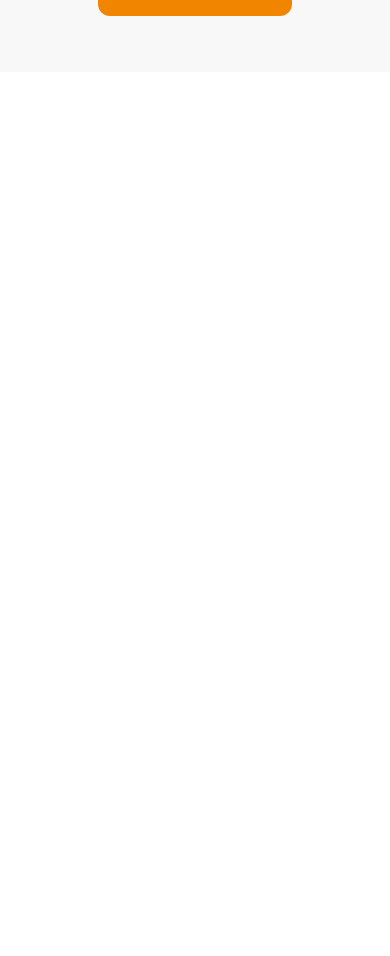
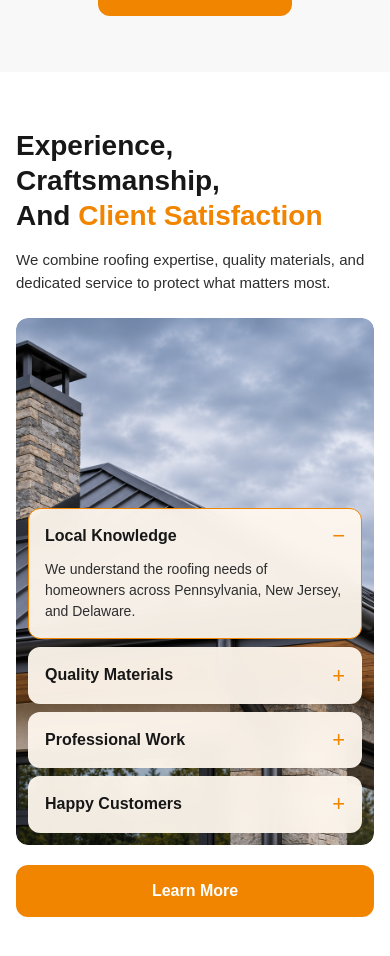
Before and after one commit to AndreyKharebov/veldridge-roofing, a React (Vite) app: page / in a window 390 px wide. Shown: the part 3720-4676 px from the top of the page. Before the commit the page ends 3792 px from the top, so only its background shows below. Built offline with nearby package versions, Linux system fonts and the light colour scheme.

Commit message:
Why choose us block

```diff
--- /dev/null
+++ b/src/components/WhyChooseUs/WhyChooseUs.jsx
@@ -0,0 +1,133 @@
+import { Link } from 'react-router';
+import { useState } from 'react';
+
+import whyChooseUsImage from '../../assets/why-choose-us.webp';
+import whyChooseUsFullImage from '../../assets/why-choose-us-full.webp';
+
+import './WhyChooseUs.sass';
+
+const benefits = [
+  {
+    id: 'local',
+    title: 'Local Knowledge',
+    description:
+      'We understand the roofing needs of homeowners across Pennsylvania, New Jersey, and Delaware.',
+  },
+  {
+    id: 'materials',
+    title: 'Quality Materials',
+    description:
+      'We prioritize durable roofing materials designed for lasting protection.',
+  },
+  {
+    id: 'professional',
+    title: 'Professional Work',
+    description:
+      'Our team approaches every roofing project with care and attention to detail.',
+  },
+  {
+    id: 'customers',
+    title: 'Happy Customers',
+    description: 'Customer satisfaction is at the heart of everything we do.',
+  },
+];
+
+const WhyChooseUs = () => {
+  const [activeBenefit, setActiveBenefit] = useState('local');
+
+  const toggleBenefit = (id) => {
+    setActiveBenefit((current) => (current === id ? null : id));
+  };
+
+  return (
+    <section className='why-choose-us'>
+      <div className='container'>
+        <div className='why-choose-us__header'>
+          <h2 className='why-choose-us__title'>
+            Experience, Craftsmanship,
+            <br />
+            And <span>Client Satisfaction</span>
+          </h2>
+
+          <p className='why-choose-us__description'>
+            We combine roofing expertise, quality materials, and dedicated
+            service to protect what matters most.
+          </p>
+        </div>
+
+        <div className='why-choose-us__inner'>
+          <div className='why-choose-us__visual'>
+            <picture>
+              <source
+                media='(max-width: 700px)'
+                srcSet={whyChooseUsFullImage}
+              />
+
+              <img
+                className='why-choose-us__image'
+                src={whyChooseUsImage}
+                alt='Residential roof with high-quality shingles'
+                loading='lazy'
+              />
+            </picture>
+          </div>
+
+          <div className='why-choose-us__content'>
+            <div className='why-choose-us__benefits'>
+              {benefits.map((benefit) => {
+                const isOpen = activeBenefit === benefit.id;
+
+                return (
+                  <article
+                    className={`why-choose-us__benefit${
+                      isOpen ? ' why-choose-us__benefit--open' : ''
+                    }`}
+                    key={benefit.id}
+                    role='button'
+                    tabIndex={0}
+                    aria-expanded={isOpen}
+                    aria-controls={`benefit-${benefit.id}`}
+                    onClick={() => toggleBenefit(benefit.id)}
+                    onKeyDown={(event) => {
+                      if (event.key === 'Enter' || event.key === ' ') {
+                        event.preventDefault();
+                        toggleBenefit(benefit.id);
+                      }
+                    }}
+                  >
+                    <h3 className='why-choose-us__benefit-title'>
+                      <span className='why-choose-us__benefit-heading'>
+                        {benefit.title}
+                      </span>
+
+                      <span className='why-choose-us__benefit-toggle'>
+                        <span>{benefit.title}</span>
+
+                        <span className='why-choose-us__benefit-symbol'>
+                          {isOpen ? '−' : '+'}
+                        </span>
+                      </span>
+                    </h3>
+
+                    <p
+                      className='why-choose-us__benefit-description'
+                      id={`benefit-${benefit.id}`}
+                    >
+                      {benefit.description}
+                    </p>
+                  </article>
+                );
+              })}
+            </div>
+
+            <Link className='why-choose-us__button' to='/about'>
+              Learn More
+            </Link>
+          </div>
+        </div>
+      </div>
+    </section>
+  );
+};
+
+export default WhyChooseUs;
--- /dev/null
+++ b/src/components/WhyChooseUs/WhyChooseUs.sass
@@ -0,0 +1,214 @@
+@use '../../styles/abstracts/variables' as vars
+
+.why-choose-us
+  padding: 100px 0
+
+  &__header
+    max-width: 650px
+    margin-inline: auto
+    text-align: center
+
+  &__inner
+    display: flex
+    align-items: center
+    gap: 60px
+    margin-top: 56px
+
+  &__visual
+    position: relative
+    flex: 1
+    min-width: 0
+    aspect-ratio: 519 / 563
+
+  &__image
+    display: block
+    width: 100%
+    height: 100%
+    object-fit: cover
+    border-radius: 12px
+
+  &__content
+    flex: 1
+    min-width: 0
+
+  &__title
+    color: vars.$color-text
+    font-size: clamp(32px, 3vw, 44px)
+    font-weight: vars.$font-semibold
+    line-height: 1.25
+
+    span
+      color: vars.$color-primary
+
+  &__description
+    margin-top: 16px
+    color: vars.$color-text-secondary
+    font-size: 16px
+    line-height: 1.5
+
+  &__benefits
+    display: flex
+    flex-direction: column
+    gap: 16px
+
+  &__benefit
+    padding: 24px
+    border-radius: 12px
+    background-color: vars.$color-background-warm
+
+  &__benefit-title
+    margin: 0
+    color: vars.$color-text
+    font-size: 20px
+    font-weight: vars.$font-semibold
+    line-height: 1.35
+
+  &__benefit-description
+    margin-top: 8px
+    color: vars.$color-text-secondary
+    font-size: 15px
+    line-height: 1.5
+
+  &__button
+    display: inline-flex
+    align-items: center
+    justify-content: center
+    min-height: 52px
+    margin-top: 32px
+    padding: 12px 32px
+    border-radius: 12px
+    background-color: vars.$color-primary
+    color: vars.$color-white
+    font-size: 16px
+    font-weight: vars.$font-bold
+    line-height: 1.5
+    text-decoration: none
+    transition: background-color 0.2s ease
+
+    &:hover
+      background-color: #d97700
+
+    &:focus-visible
+      outline: 2px solid vars.$color-text
+      outline-offset: 4px
+
+  &__benefit-toggle
+    display: none
+
+@media (max-width: 700px)
+  .why-choose-us
+    padding: 56px 0
+
+    &__header
+      text-align: left
+
+    &__title
+      font-size: clamp(28px, 7vw, 34px)
+
+    &__description
+      margin-top: 16px
+      font-size: 15px
+      line-height: 1.5
+
+    &__inner
+      display: grid
+      grid-template-columns: minmax(0, 1fr)
+      gap: 20px
+      margin-top: 24px
+
+    &__content
+      display: contents
+
+    &__visual
+      grid-column: 1
+      grid-row: 1
+      width: 100%
+      min-width: 0
+      height: clamp(440px, 135vw, 640px)
+      aspect-ratio: auto
+      overflow: hidden
+      border-radius: 12px
+
+      picture
+        display: block
+        width: 100%
+        height: 100%
+
+    &__image
+      display: block
+      width: 100%
+      height: 100%
+      object-fit: cover
+      border-radius: 12px
+
+    &__benefits
+      grid-column: 1
+      grid-row: 1
+      z-index: 2
+      align-self: end
+      display: flex
+      flex-direction: column
+      gap: 8px
+      min-width: 0
+      padding: 12px
+
+    &__benefit
+      padding: 16px
+      border: 1px solid transparent
+      border-radius: 12px
+      background-color: rgba(255, 248, 239, 0.94)
+      backdrop-filter: blur(10px)
+      -webkit-backdrop-filter: blur(10px)
+      cursor: pointer
+
+      &--open
+        border-color: vars.$color-primary
+
+      &:focus-visible
+        outline: 2px solid vars.$color-primary
+        outline-offset: 4px
+
+    &__benefit-title
+      margin: 0
+      font-size: 16px
+      line-height: 1.4
+
+    &__benefit-heading
+      display: none
+
+    &__benefit-toggle
+      display: flex
+      align-items: center
+      justify-content: space-between
+      gap: 16px
+      width: 100%
+      padding: 0
+      border: 0
+      background: none
+      color: inherit
+      font: inherit
+      font-weight: inherit
+      text-align: left
+
+    &__benefit-symbol
+      flex-shrink: 0
+      color: vars.$color-primary
+      font-size: 22px
+      font-weight: vars.$font-regular
+      line-height: 1
+
+    &__benefit-description
+      display: none
+      margin-top: 12px
+      font-size: 14px
+      line-height: 1.5
+
+    &__benefit--open
+      .why-choose-us__benefit-description
+        display: block
+
+    &__button
+      grid-column: 1
+      grid-row: 2
+      width: 100%
+      margin-top: 0
--- a/src/pages/HomePage.jsx
+++ b/src/pages/HomePage.jsx
@@ -1,6 +1,7 @@
 import Hero from '../components/Hero/Hero';
 import About from '../components/About/About';
 import Services from '../components/Services/Services';
+import WhyChooseUs from '../components/WhyChooseUs/WhyChooseUs';
 
 const HomePage = () => {
   return (
@@ -8,6 +9,7 @@ const HomePage = () => {
       <Hero />
       <About />
       <Services />
+      <WhyChooseUs />
     </>
   );
 };
```
Also changed, not shown: src/assets/why-choose-us-full.webp (added), src/assets/why-choose-us.webp (added).
